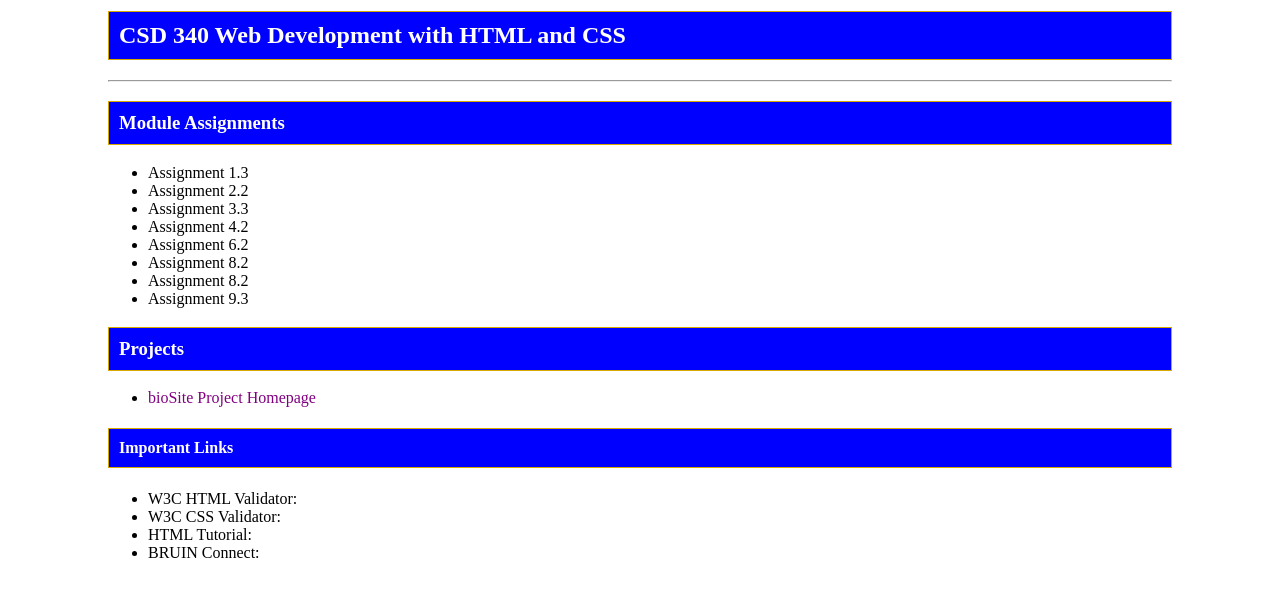
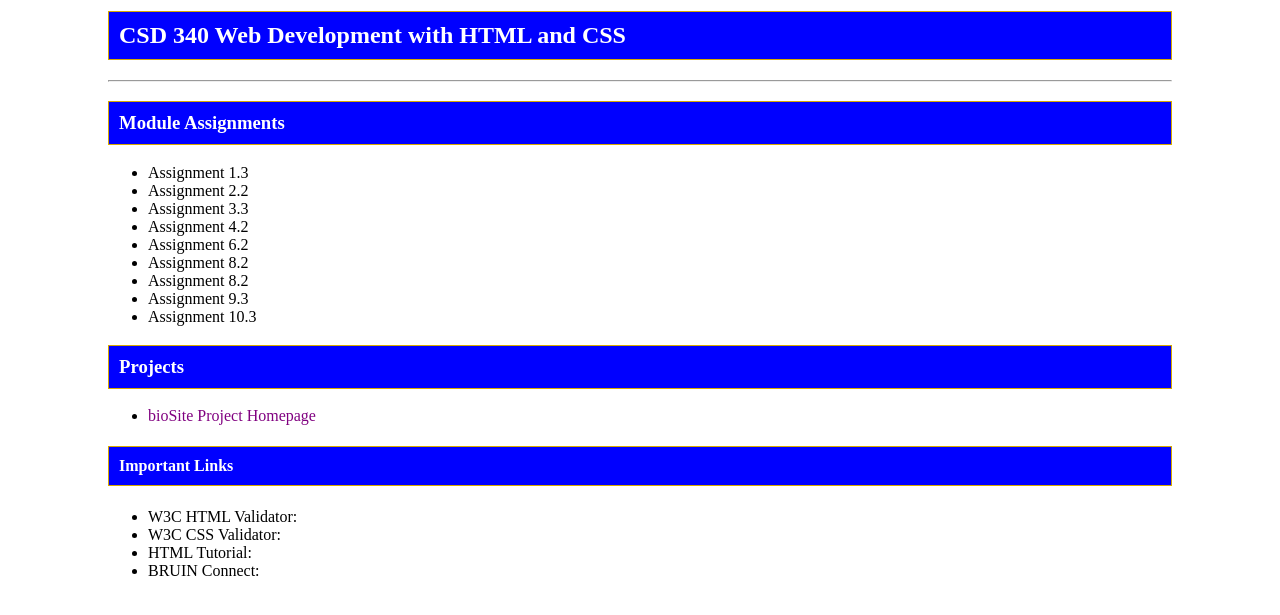
Before and after one commit to Blaise-Johnson/csd-340, a plain HTML site: page index.html in a window 1280 px wide. Shown: the part 119-734 px from the top of the page. Drawn offline with Linux system fonts and the light colour scheme.

Commit message:
Add link to Assignment 10.3 in index.html

```diff
--- a/index.html
+++ b/index.html
@@ -29,6 +29,7 @@
                 <li><a href="module-8/johnson_Mod8_2.html">Assignment 8.2</a></li>
                 <li><a href="module-8/johnson_Mod8_2.html">Assignment 8.2</a></li>
                 <li><a href="module-9/johnson_Mod9_3.html">Assignment 9.3</a></li>
+                <li><a href="module-10/johnson_Mod10_3.html">Assignment 10.3</a></li>
             </ul>
 
             <h3>Projects</h3>
```
